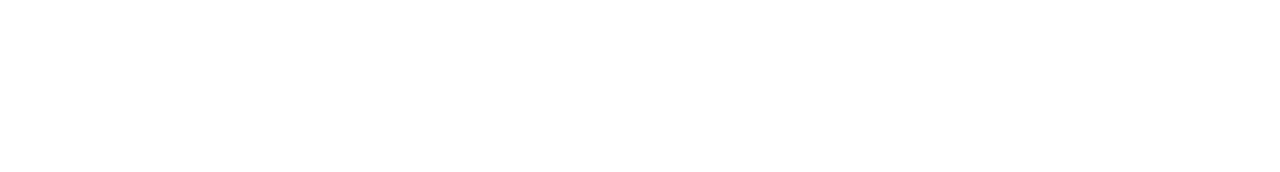
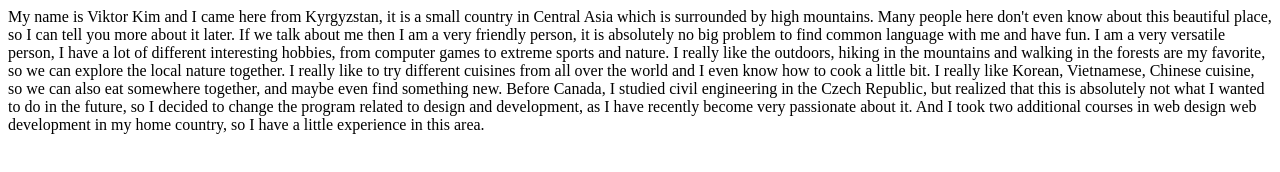
Before and after one commit to K1mosan/Homework_1, a plain HTML site: page index.html in a window 1280 px wide. Drawn offline with Linux system fonts and the light colour scheme.

Commit message:
Updating README file

```diff
--- a/index.html
+++ b/index.html
@@ -1,6 +1,20 @@
 <!DOCTYPE html>
+<html lang="en">
 <head>
-<title>Text Here</title>
+  <meta charset="UTF-8">
+  <meta http-equiv="X-UA-Compatible" content="IE=edge">
+  <meta name="viewport" content="width=device-width, initial-scale=1.0">
+  <title>about_me</title>
 </head>
+<body>
 
-<body></body>
+My name is Viktor Kim and I came here from Kyrgyzstan, it is a small country in Central Asia which is surrounded by high mountains. Many people here don't even know about this beautiful place, so I can tell you more about it later.
+
+If we talk about me then I am a very friendly person, it is absolutely no big problem to find common language with me and have fun. I am a very versatile person, I have a lot of different interesting hobbies, from computer games to extreme sports and nature. I really like the outdoors, hiking in the mountains and walking in the forests are my favorite, so we can explore the local nature together.
+
+I really like to try different cuisines from all over the world and I even know how to cook a little bit. I really like Korean, Vietnamese, Chinese cuisine, so we can also eat somewhere together, and maybe even find something new.
+
+Before Canada, I studied civil engineering in the Czech Republic, but realized that this is absolutely not what I wanted to do in the future, so I decided to change the program related to design and development, as I have recently become very passionate about it. And I took two additional courses in web design web development in my home country, so I have a little experience in this area.
+
+</body>
+</html>
```
Also changed, not shown: 1 other file.
